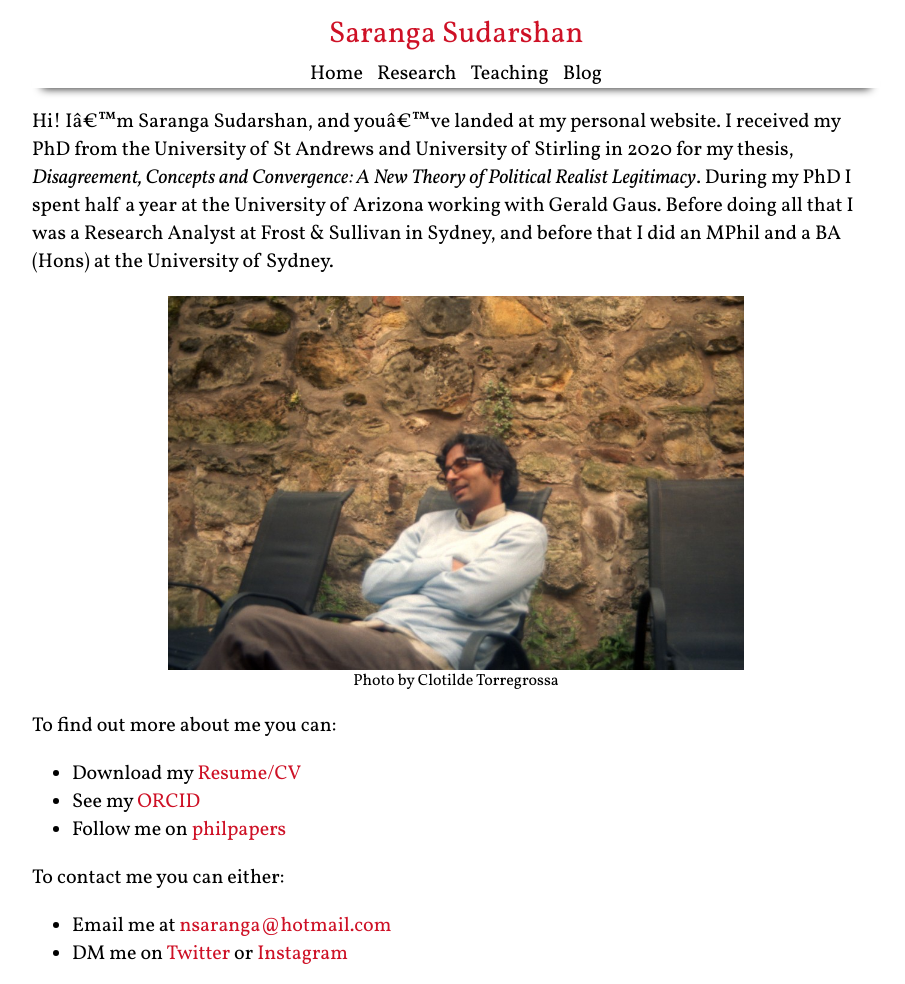
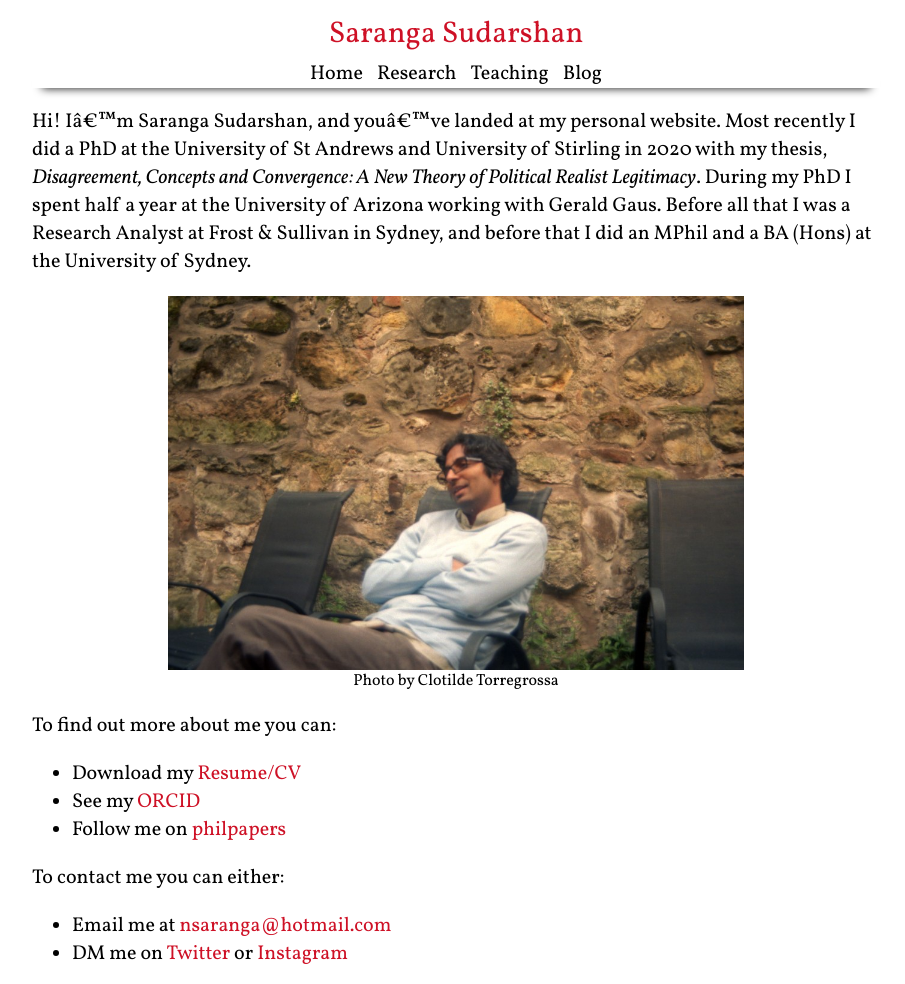
Before and after one commit to nsaranga/saranga.github.io, a Jekyll site: the page built from index.md, in a window 1280 px wide. Shown: the whole page, without its empty margins (184-1089 px from the left). Built offline with Jekyll 4.4.1, drawn with Linux system fonts in a browser that asks for light colours.

Commit message:
update wordings

```diff
--- a/index.md
+++ b/index.md
@@ -6,7 +6,7 @@
 *Credit: Clotilde Torregrossa*
 -->
 
-Hi! I'm Saranga Sudarshan, and you've landed at my personal website. I received my PhD from the University of St Andrews and University of Stirling in 2020 for my thesis, *Disagreement, Concepts and Convergence: A New Theory of Political Realist Legitimacy*. During my PhD I spent half a year at the University of Arizona working with Gerald Gaus. Before doing all that I was a Research Analyst at Frost & Sullivan in Sydney, and before that I did an MPhil and a BA (Hons) at the University of Sydney.
+Hi! I'm Saranga Sudarshan, and you've landed at my personal website. Most recently I did a PhD at the University of St Andrews and University of Stirling in 2020 with my thesis, *Disagreement, Concepts and Convergence: A New Theory of Political Realist Legitimacy*. During my PhD I spent half a year at the University of Arizona working with Gerald Gaus. Before all that I was a Research Analyst at Frost & Sullivan in Sydney, and before that I did an MPhil and a BA (Hons) at the University of Sydney.
 
 <figure style="text-align:center;">
 <img src="/assets/profile.jpg" alt="Profile"/>
```
